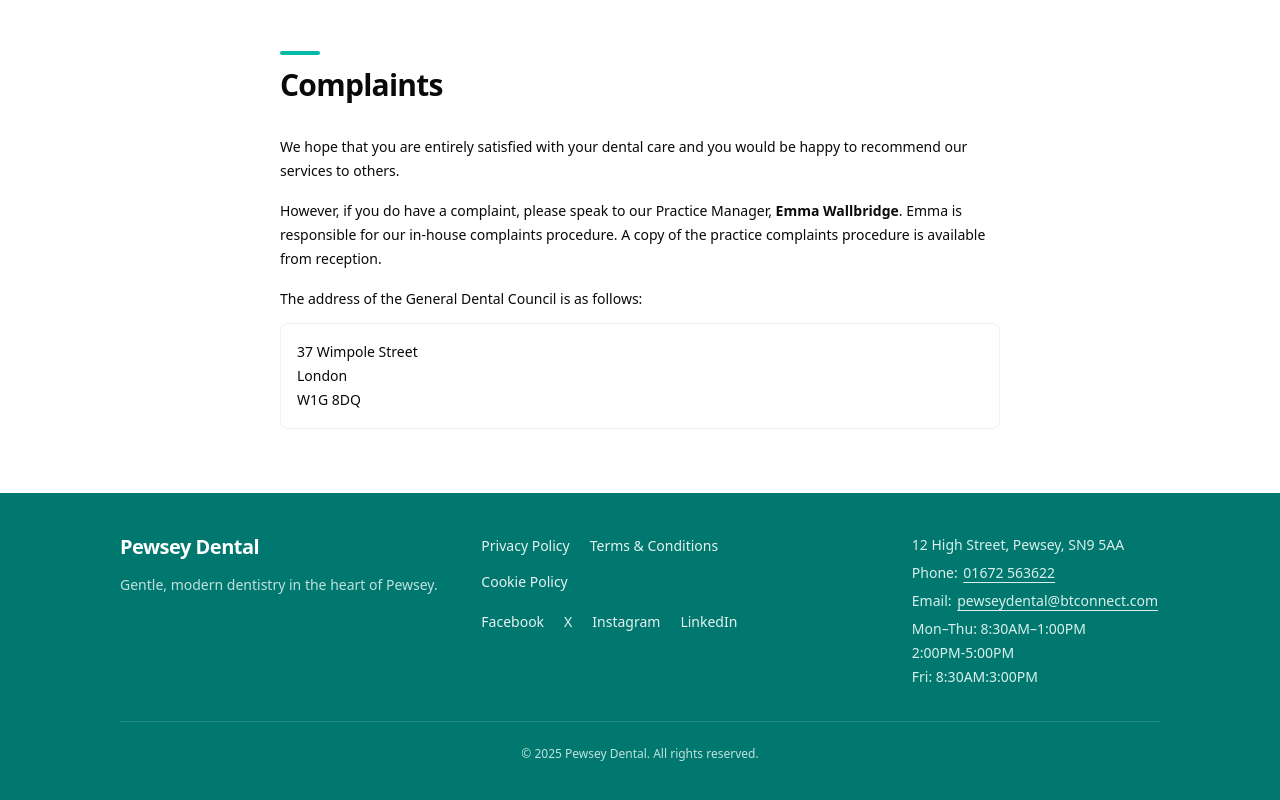
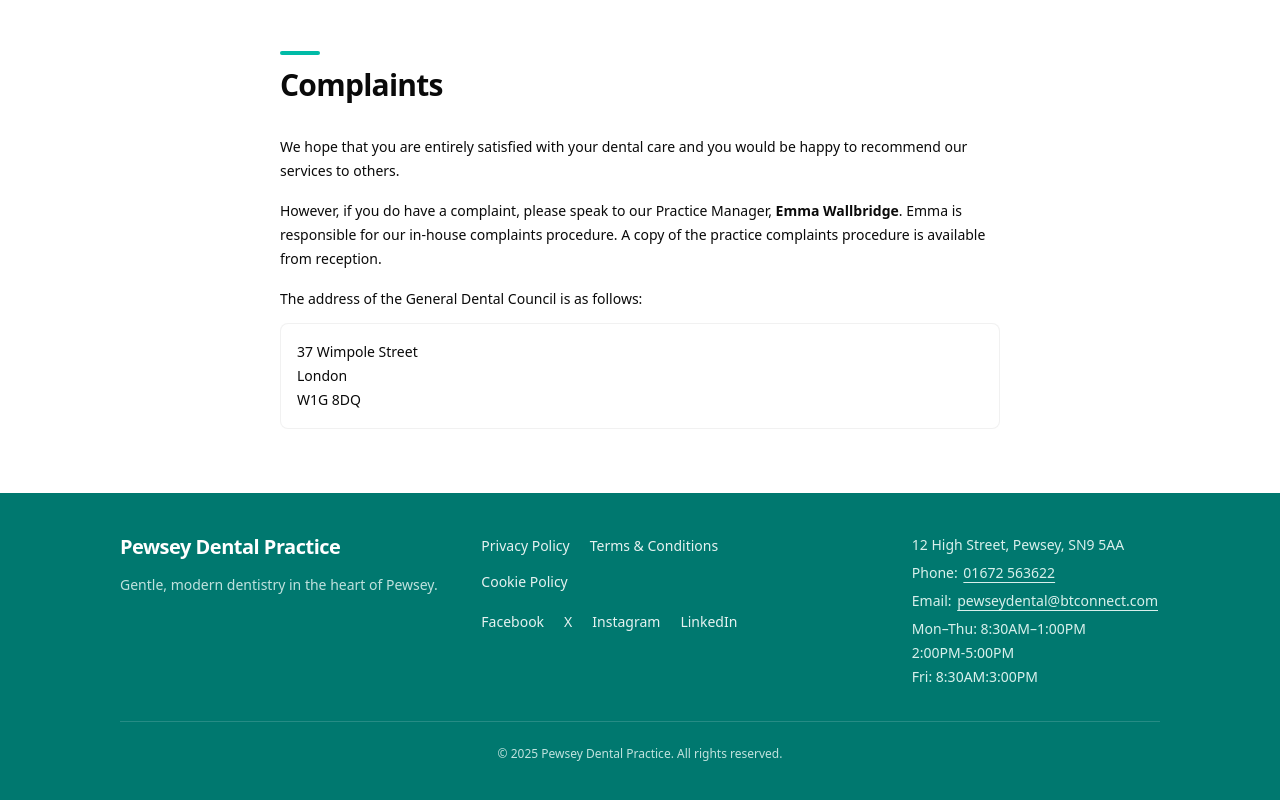
Before and after one commit to SkinnyPetee/pew-dentistry, a Next.js app: page / in a window 1280 px wide. Shown: the part 9464-10264 px from the top of the page. Built offline with nearby package versions, Linux system fonts and the light colour scheme.

Commit message:
fixed footer brand name

```diff
--- a/src/modules/footer/index.tsx
+++ b/src/modules/footer/index.tsx
@@ -11,7 +11,7 @@
         <div className="grid gap-8 md:grid-cols-3">
           <div className="space-y-3">
             <h2 className="text-balance text-xl font-semibold tracking-tight">
-              Pewsey Dental
+              Pewsey Dental Practice
             </h2>
             <p className="text-pretty text-sm text-teal-50/80 leading-6">
               Gentle, modern dentistry in the heart of Pewsey.
@@ -127,7 +127,8 @@
 
         <div className="mt-8 border-t border-white/15 pt-6">
           <p className="text-center text-xs text-teal-50/80">
-            © {new Date().getFullYear()} Pewsey Dental. All rights reserved.
+            © {new Date().getFullYear()} Pewsey Dental Practice. All rights
+            reserved.
           </p>
         </div>
       </div>
```
